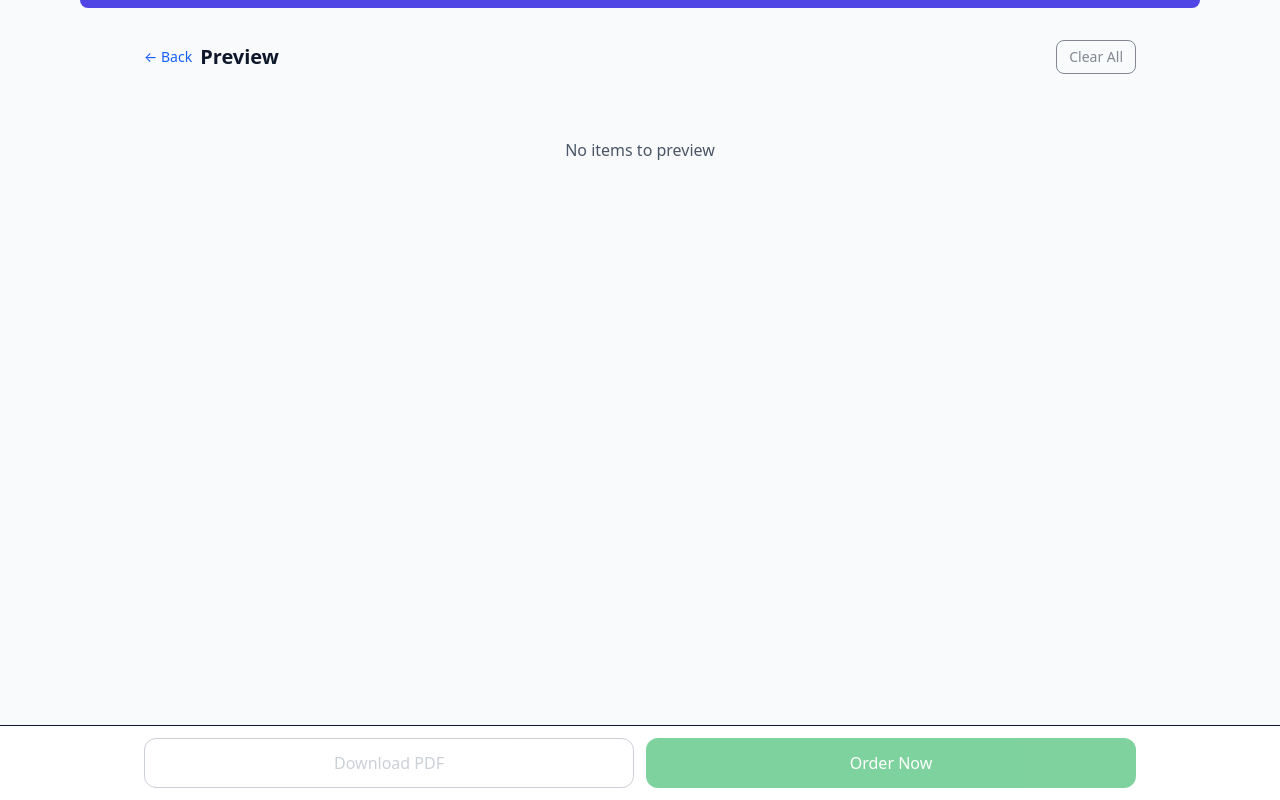
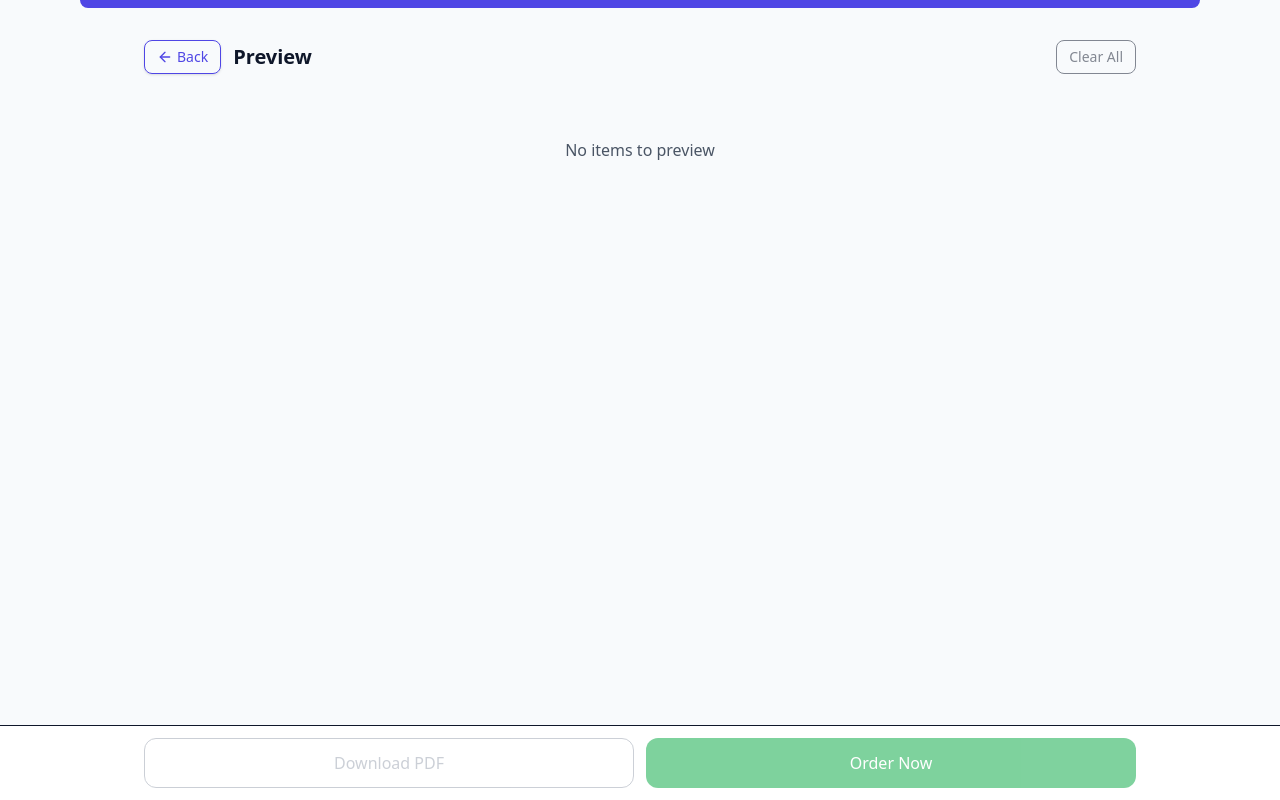
Before and after one commit to nawazshareefshaiksfdc/chandini-hirers-web, a Next.js app: page /preview in a window 1280 px wide. Built offline with nearby package versions, Linux system fonts and the light colour scheme.

Commit message:
style(preview): polish back button to match UI with hover and theme color

```diff
--- a/src/app/preview/page.tsx
+++ b/src/app/preview/page.tsx
@@ -2,6 +2,7 @@
 
 import { useEffect, useMemo, useRef, useState } from "react";
 import Image from "next/image";
+import { useRouter } from "next/navigation";
 import { useCart } from "@/context/CartContext";
 import { kCatalog } from "@/data/catalog";
 import {
@@ -11,7 +12,7 @@ import {
   arePdfFontsReady,
   didPdfFontsLoad,
 } from "@/utils/pdf";
-import { useRouter } from "next/navigation";
+import { ArrowLeft } from "lucide-react"; // 👈 Add this if not already installed
 
 type NavigatorWebShare = Navigator & {
   canShare?: (data: ShareData & { files?: File[] }) => boolean;
@@ -19,17 +20,15 @@ type NavigatorWebShare = Navigator & {
 };
 
 export default function PreviewPage() {
-  let router = useRouter();
+  const router = useRouter();
   const cart = useCart();
 
-  // include `cart` in deps to satisfy ESLint rule
   useEffect(() => {
     cart.syncCatalog(kCatalog);
-  }, []);
+  }, [cart]); // ✅ included cart
 
   const lines = cart.selectedLines;
 
-  // ---- FONT GATE ----
   const [fontReady, setFontReady] = useState(arePdfFontsReady());
   const [fontOk, setFontOk] = useState(didPdfFontsLoad());
 
@@ -42,7 +41,6 @@ export default function PreviewPage() {
     }
   }, [fontReady]);
 
-  // ---- PDF preview state (on-demand) ----
   const [pdfUrl, setPdfUrl] = useState<string | null>(null);
   const [showInline, setShowInline] = useState(false);
   const urlRef = useRef<string | null>(null);
@@ -72,7 +70,6 @@ export default function PreviewPage() {
     }
   };
 
-  // Rebuild when data changes, but only if user asked & fonts OK
   const depsKey = useMemo(
     () =>
       JSON.stringify({
@@ -96,7 +93,6 @@ export default function PreviewPage() {
     };
   }, []);
 
-  // ---- Actions ----
   const handleShowInline = async () => {
     setShowInline(true);
     await buildPdfUrl();
@@ -105,7 +101,7 @@ export default function PreviewPage() {
   const handleOpenSameTab = async () => {
     if (!pdfUrl) await buildPdfUrl();
     const url = urlRef.current || pdfUrl;
-    if (url) window.location.assign(url); // same tab → Back returns here
+    if (url) window.location.assign(url);
   };
 
   const handleDownloadPdf = async () => {
@@ -145,8 +141,8 @@ Attached: PDF summary.`;
       try {
         await nav.share?.({ title: "Chandini Hirers Order", text: shareText, files: [file] });
         return;
-      } catch (_err: unknown) {
-        // fall through to download
+      } catch {
+        // fallback to download
       }
     }
     robustDownloadPdf(bytes, filename);
@@ -167,21 +163,23 @@ Attached: PDF summary.`;
 
   return (
     <main className="max-w-5xl mx-auto px-4 pb-28">
-      <header className="py-4 flex items-center justify-between">
-  <div className="flex items-center gap-2">
+<header className="py-4 flex items-center justify-between">
+  <div className="flex items-center gap-3">
     <button
       onClick={() => router.back()}
-      className="text-sm text-blue-600 hover:underline"
+      className="inline-flex items-center px-3 py-1.5 rounded-lg border text-sm font-medium shadow-sm text-[color:var(--color-primary)] border-[color:var(--color-primary)] hover:bg-[color:var(--color-primary)] hover:text-white transition-colors"
     >
-      ← Back
+      <ArrowLeft className="w-4 h-4 mr-1" />
+      Back
     </button>
     <h2 className="text-xl font-semibold">Preview</h2>
   </div>
+
   <button
     className="text-sm border rounded-lg px-3 py-1.5 disabled:opacity-50"
     onClick={handleClearAll}
     disabled={lines.length === 0}
-    title={lines.length === 0 ? "Nothing to clear" : "Remove all selected items"}
+    title={lines.length === 0 ? 'Nothing to clear' : 'Remove all selected items'}
   >
     Clear All
   </button>
```
